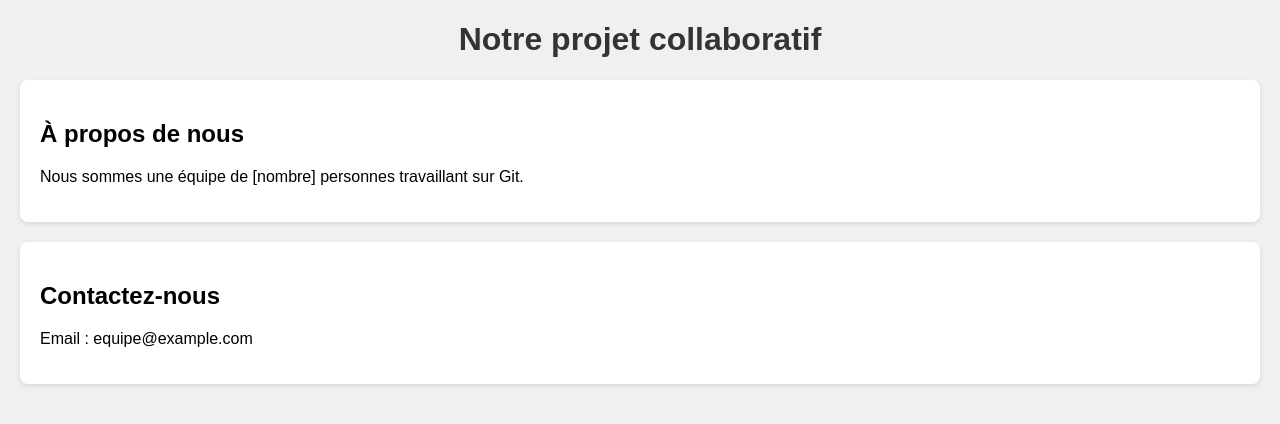
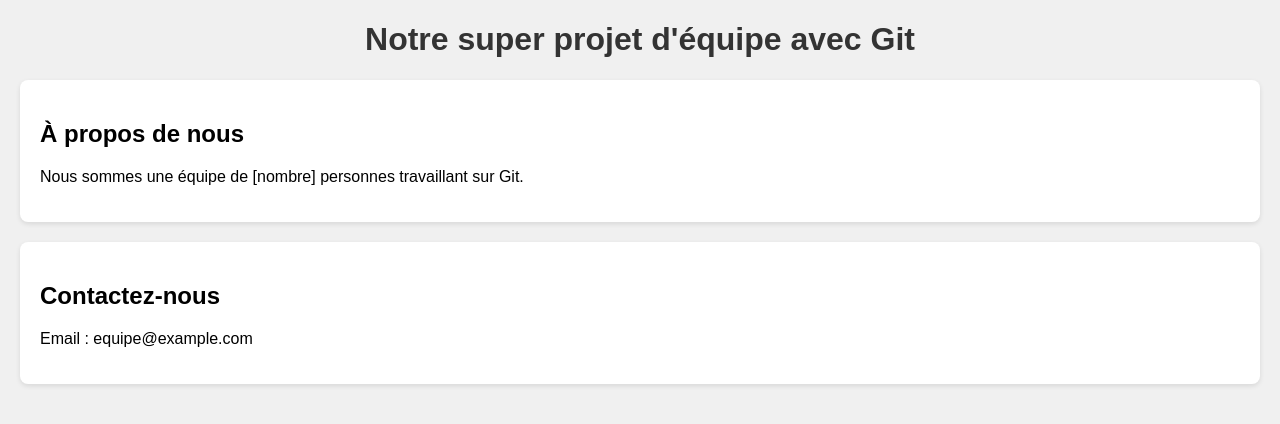
Before and after one commit to LLAbdul/projet-equipe-collaboration, a plain HTML site: page index.html in a window 1280 px wide. Drawn offline with Linux system fonts and the light colour scheme.

Commit message:
Amélioration du titre

```diff
--- a/index.html
+++ b/index.html
@@ -7,7 +7,7 @@
     <link rel="stylesheet" href="style.css">
 </head>
 <body>
-    <h1>Notre projet collaboratif</h1>
+    <h1>Notre super projet d'équipe avec Git</h1>
 
     <!-- Section à compléter par les membres -->
 
```
